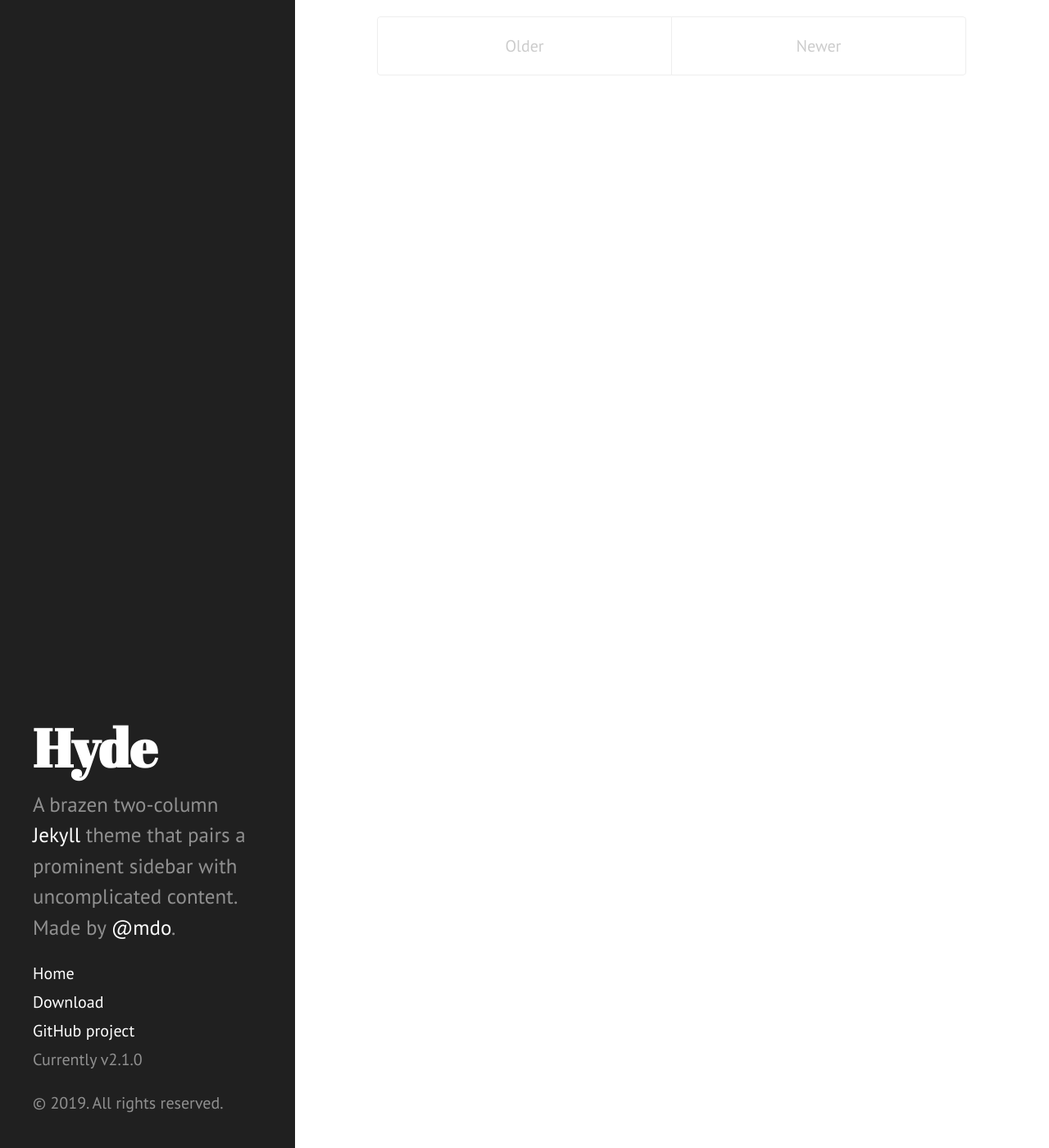
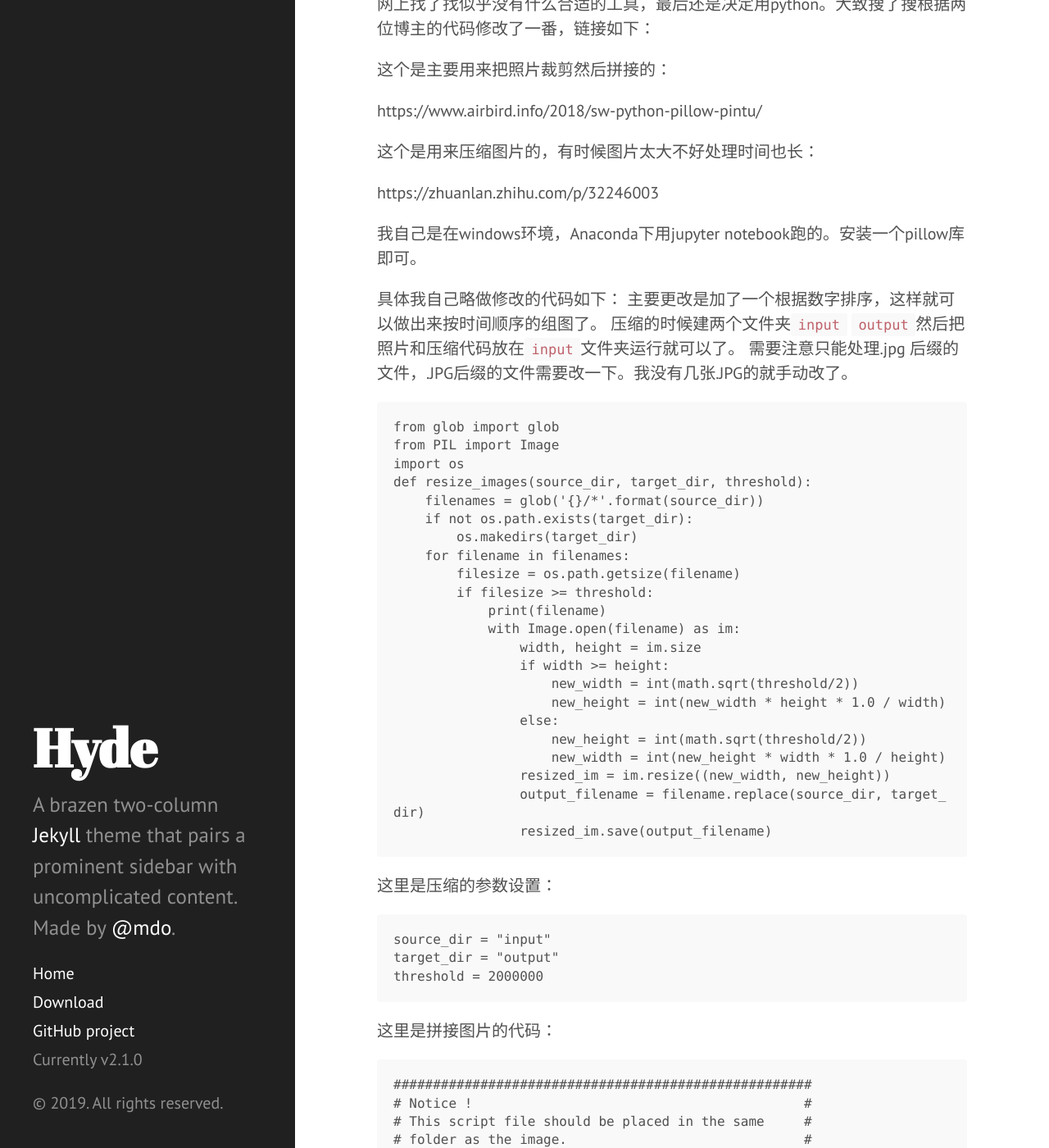
Before and after one commit to MartinQM/MartinQM, a Jekyll site: the page built from index.html, in a window 1280 px wide and 1400 px high, scrolled down 270 px. Shown: the whole window at 82% size. Built offline with Jekyll 4.4.1, drawn with Linux system fonts in a browser that asks for light colours; Markdown is read by kramdown in place of the engine named in the settings; the list of posts is cut into pages by our own code; some of the changed text lies outside the part shown.

Commit message:
second post

````diff
--- /dev/null
+++ b/_posts/2019-08-23-python graph.md
@@ -0,0 +1,135 @@
+---
+layout: post
+title: 用Python制作大数量组图
+---
+
+最近登陆加拿大一周年了，突然想制作一个100张左右的大数据组图，挑选一些照片，拼成一张照片，还可以发个朋友圈。留作纪念
+
+网上找了找似乎没有什么合适的工具，最后还是决定用python。大致搜了搜根据两位博主的代码修改了一番，链接如下：
+
+这个是主要用来把照片裁剪然后拼接的：
+
+https://www.airbird.info/2018/sw-python-pillow-pintu/
+
+这个是用来压缩图片的，有时候图片太大不好处理时间也长：
+
+https://zhuanlan.zhihu.com/p/32246003
+
+我自己是在windows环境，Anaconda下用jupyter notebook跑的。安装一个pillow库即可。
+
+具体我自己略做修改的代码如下：
+主要更改是加了一个根据数字排序，这样就可以做出来按时间顺序的组图了。
+压缩的时候建两个文件夹`input` `output`然后把照片和压缩代码放在`input`文件夹运行就可以了。
+需要注意只能处理.jpg 后缀的文件，.JPG后缀的文件需要改一下。我没有几张.JPG的就手动改了。
+
+```
+from glob import glob
+from PIL import Image
+import os
+def resize_images(source_dir, target_dir, threshold):
+    filenames = glob('{}/*'.format(source_dir))
+    if not os.path.exists(target_dir):
+        os.makedirs(target_dir)
+    for filename in filenames:
+        filesize = os.path.getsize(filename)
+        if filesize >= threshold:
+            print(filename)
+            with Image.open(filename) as im:
+                width, height = im.size
+                if width >= height:
+                    new_width = int(math.sqrt(threshold/2))
+                    new_height = int(new_width * height * 1.0 / width)
+                else:
+                    new_height = int(math.sqrt(threshold/2))
+                    new_width = int(new_height * width * 1.0 / height)
+                resized_im = im.resize((new_width, new_height))
+                output_filename = filename.replace(source_dir, target_dir)
+                resized_im.save(output_filename)
+```
+
+这里是压缩的参数设置：
+
+```
+source_dir = "input"
+target_dir = "output"
+threshold = 2000000
+```
+
+这里是拼接图片的代码：
+
+```
+#####################################################
+# Notice !                                          #
+# This script file should be placed in the same     #
+# folder as the image.                              #
+#####################################################
+
+import sys, os, shutil, math
+from PIL import Image
+
+#####################################################
+# parameter setting                                 #
+#####################################################
+bol_auto_place = True                     # auto place the image as a squared image， if 'True', ignore var 'row' and 'col' below
+row            = 4                         # row number which means col number images per row
+col            = 8                         # col number which means row number images per col
+nw             = 400                       # sub image size, nw x nh
+nh             = 400
+
+path = os.getcwd();          # acquire current folder path
+
+if os.path.exists('tmp'):    # ensure the 'tmp' folder is empty
+   shutil.rmtree('tmp')
+os.makedirs('tmp')
+
+file_ls = os.listdir()       # list all files in this folder
+file_ls.sort(key=len)
+
+i = 0                        # a counter for images
+for file in file_ls:
+	name, extension = os.path.splitext(file);    # get file info[name, extension]
+	if (extension == '.png' or extension == '.jpg' or extension == '.jpeg') and name != 'splicing_picture':    # select the image
+		i += 1                               # image counter++
+		print('%s...%s%s' % (i, name, extension))
+		os.chdir(path)                       # ensure the image folder in every loop
+		im = Image.open(file)                # open the image
+		w, h = im.size                       # get image info
+		#print('Original image size: %sx%s' % (w, h))
+		if nw == nh:                         # if image should be 1:1 size
+			if w >= h:
+				box = ((w - h) // 2, 0, (w + h) // 2, h)
+			else:
+				box = (0, (h - w) // 2, w, (h + w) // 2)
+			region = im.crop(box)            # crop the image to 1:1 and keep center region
+		else:
+			region = im                      # do nothing
+		sname = '%s%s' % (str(i), '.png')    # rename 'x.png', x is a number from 1 to N
+		os.chdir('tmp')                      # get into the folder 'tmp'
+		region.save(sname, 'png')            # save the square image
+
+os.chdir(path)        # ensure the path
+os.chdir('tmp')
+
+if bol_auto_place:    # auto place a big 1:1 square image
+	row = math.ceil(i ** 0.5)
+	col = math.ceil(i ** 0.5)
+
+dest_im = Image.new('RGBA', (col * nw, row * nh), (255, 255, 255))    # the image size of splicing image, background color is white
+
+for x in range(1, col + 1):          # loop place the sub image
+	for y in range(1,row + 1):
+		try:
+			src_im = Image.open("%s.png" % str( x + ( y - 1 ) * col))  # open files in order
+			resize_im = src_im.resize((nw, nh), Image.ANTIALIAS)       # resize again
+			dest_im.paste(resize_im, ((x-1) * nw, (y-1) * nh))         # paste to dest_im
+		except IOError:
+			pass
+
+os.chdir(path)        # ensure the path
+shutil.rmtree('tmp')  # delete the 'tmp'
+
+dest_im.save('splicing_picture.png', 'png')
+dest_im.show()        # finish
+
+
+```
````
Also changed, not shown: index.html (line endings or trailing spaces).
